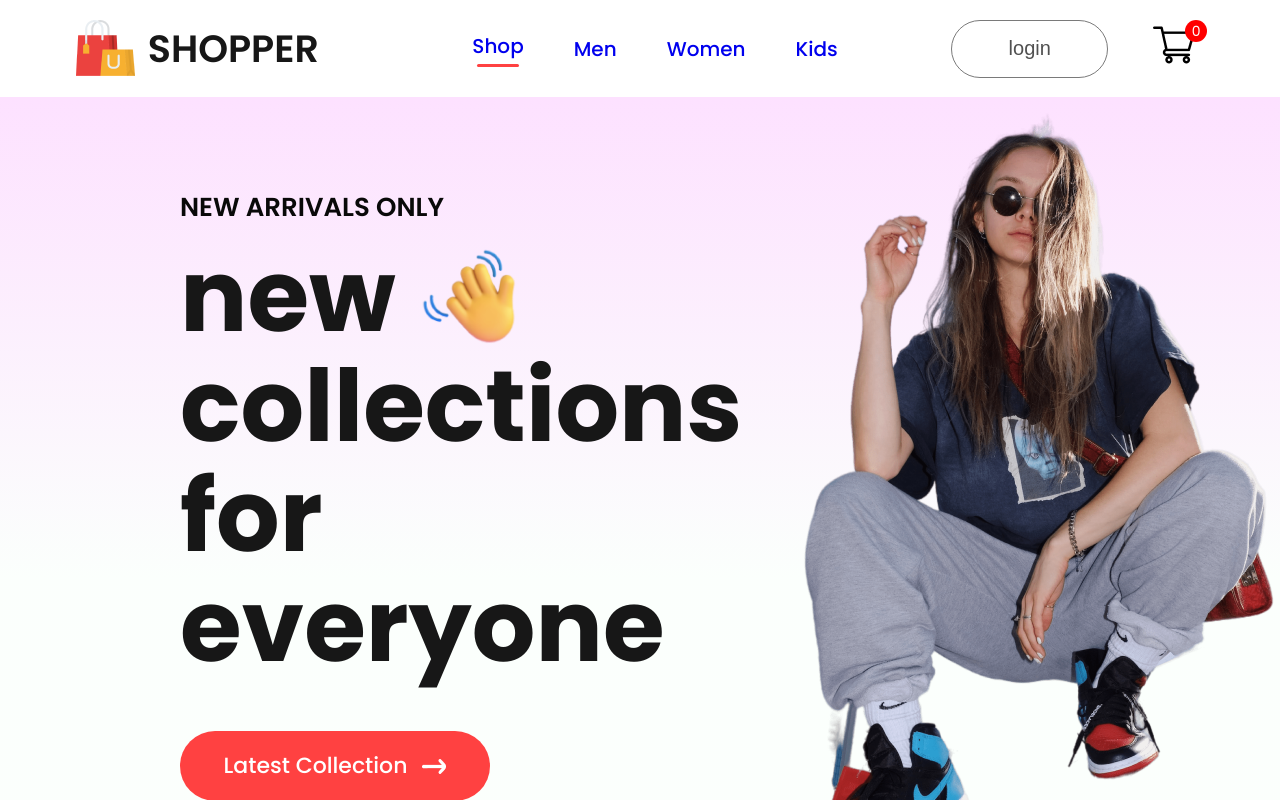
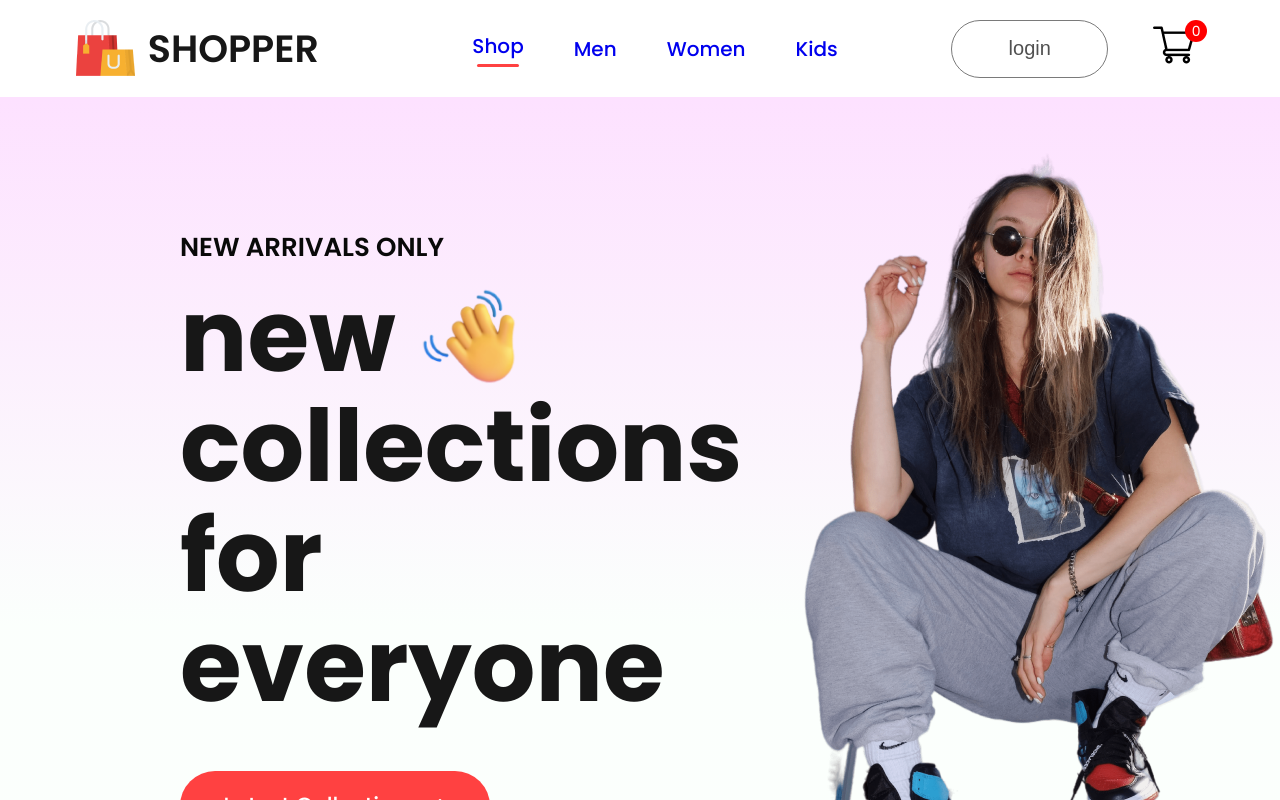
Before and after one commit to rohitpatidar5/E-Commerce_Website, a React (Vite) app in the folder FRONTEND/: page / in a window 1280 px wide. Shown: the top 800 px of the page. Built offline with nearby package versions, Linux system fonts and the light colour scheme.

Commit message:
adjust the hieght in hero section

```diff
--- a/FRONTEND/src/Components/Hero/Hero.css
+++ b/FRONTEND/src/Components/Hero/Hero.css
@@ -1,5 +1,5 @@
 .hero{
-    height: 100vh;
+    height: 110vh;
     background: linear-gradient(180deg, #fde1ff, #e1ffea22 60%);
     display: flex;
 
@@ -55,4 +55,5 @@
     display: flex;
     align-items: center;
     justify-content: center;
+
 }
```
